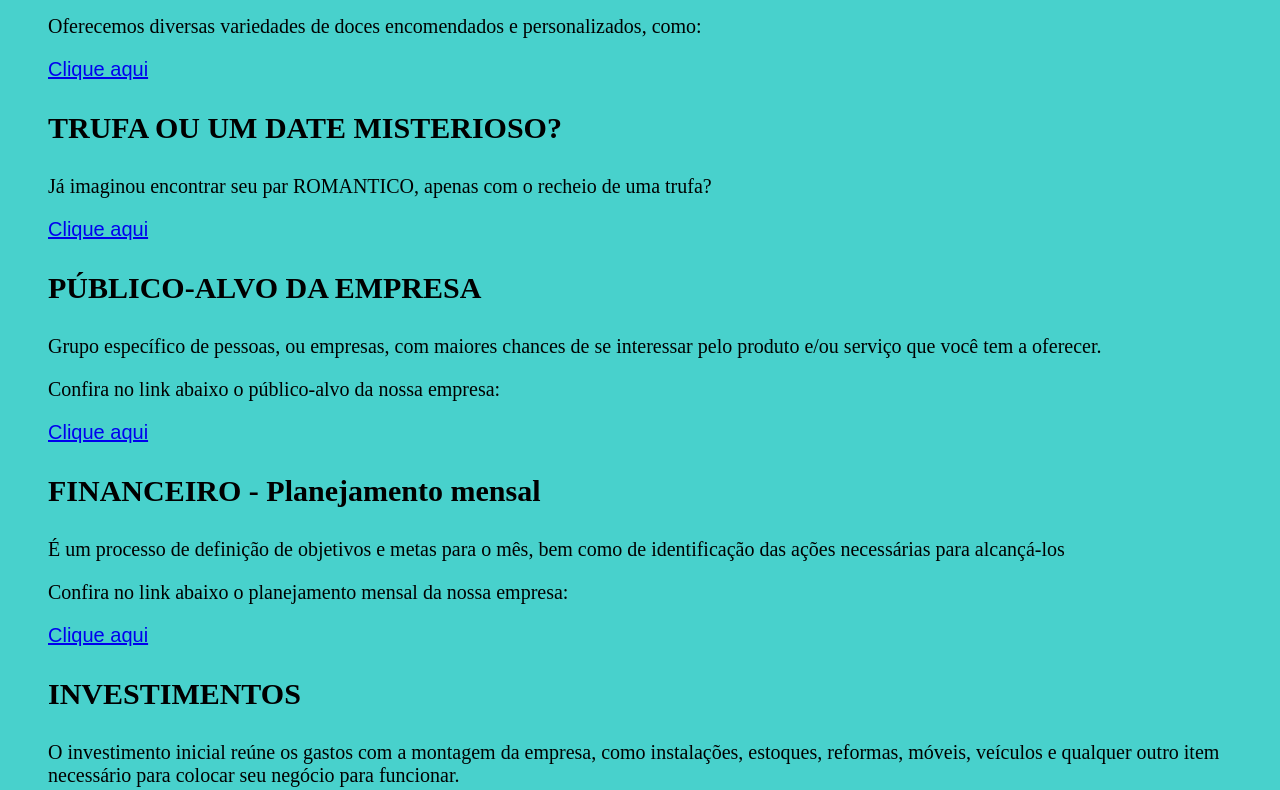
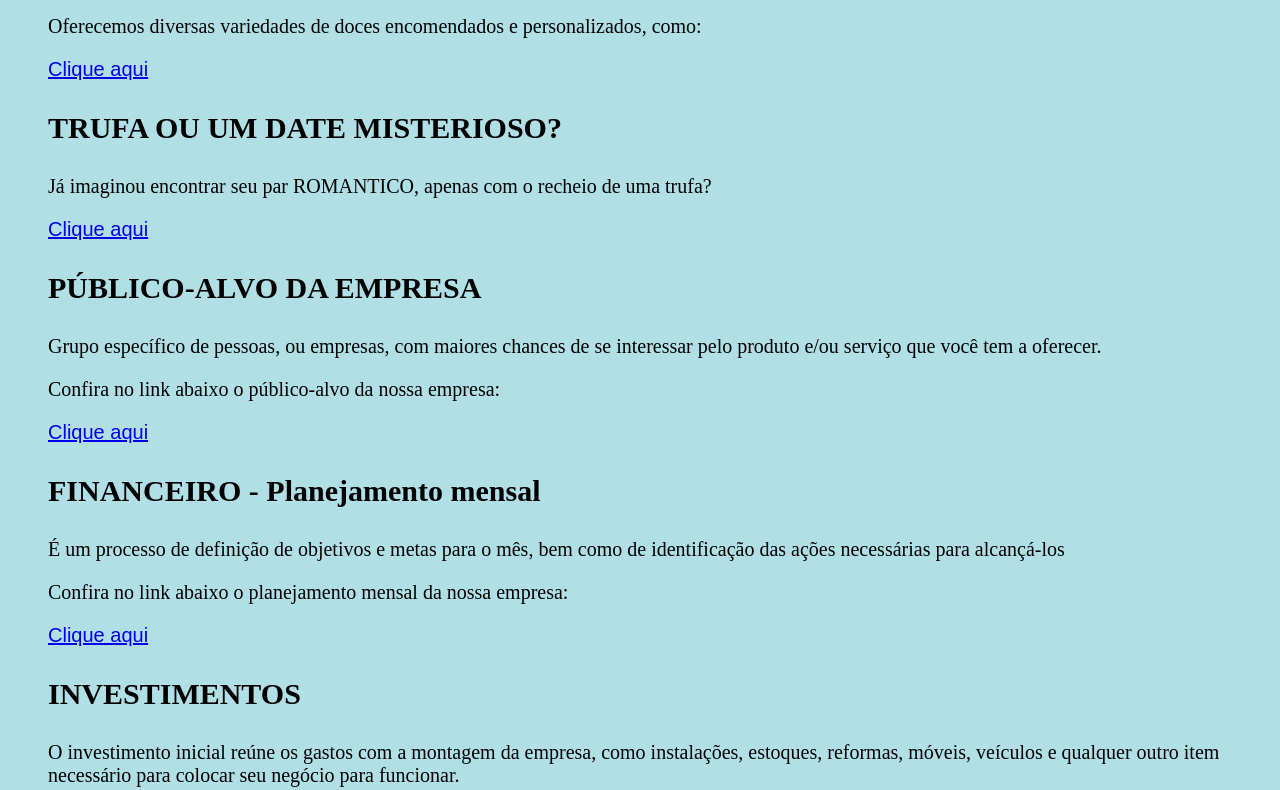
Before and after one commit to rebecamidena/empreendedorismo, a plain HTML site: page index.html in a window 1280 px wide. Shown: the part 616-1406 px from the top of the page. Drawn offline with Linux system fonts and the light colour scheme.

Commit message:
Update style.css

```diff
--- a/style.css
+++ b/style.css
@@ -1,5 +1,5 @@
 body {
-    background-color: #48D1CC;
+    background-color: #B0E0E6;
     color: blue;
     font-size: 20px;
     font-family: Arial, sans-serif;
```
